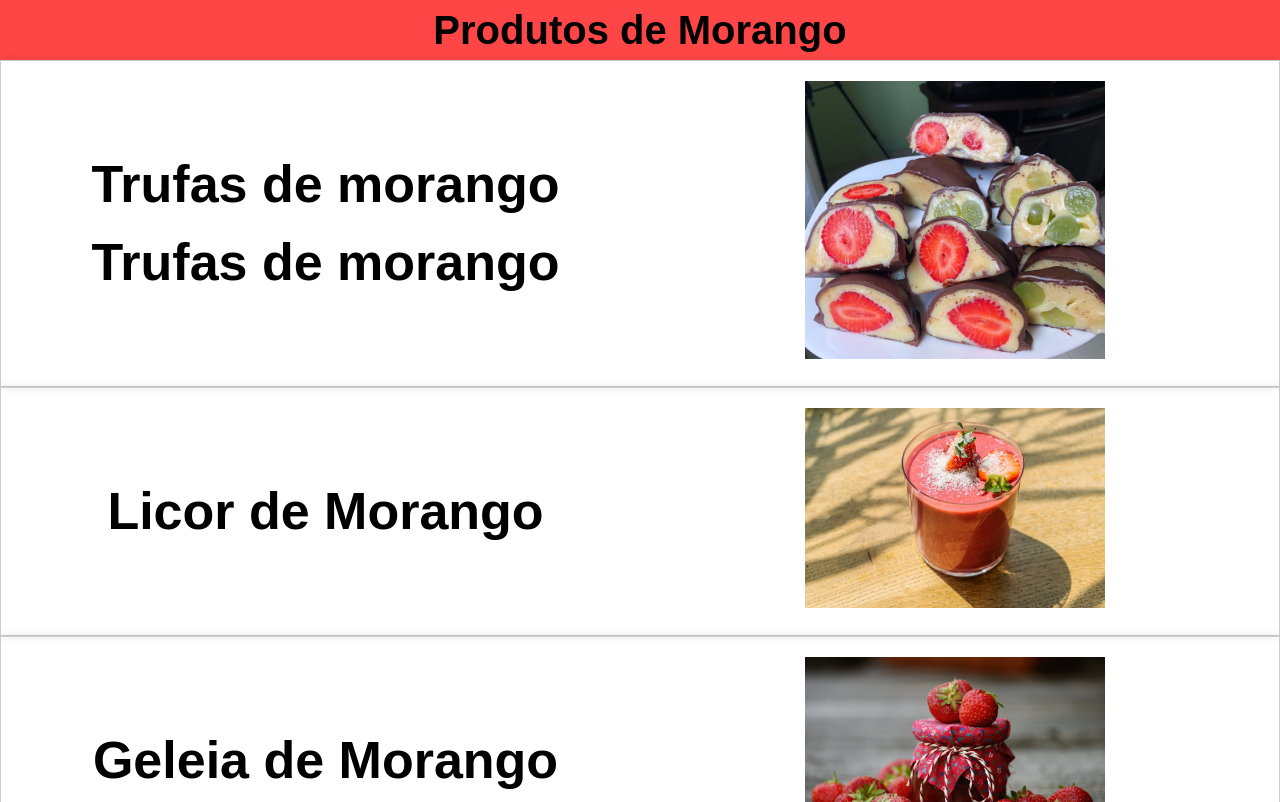
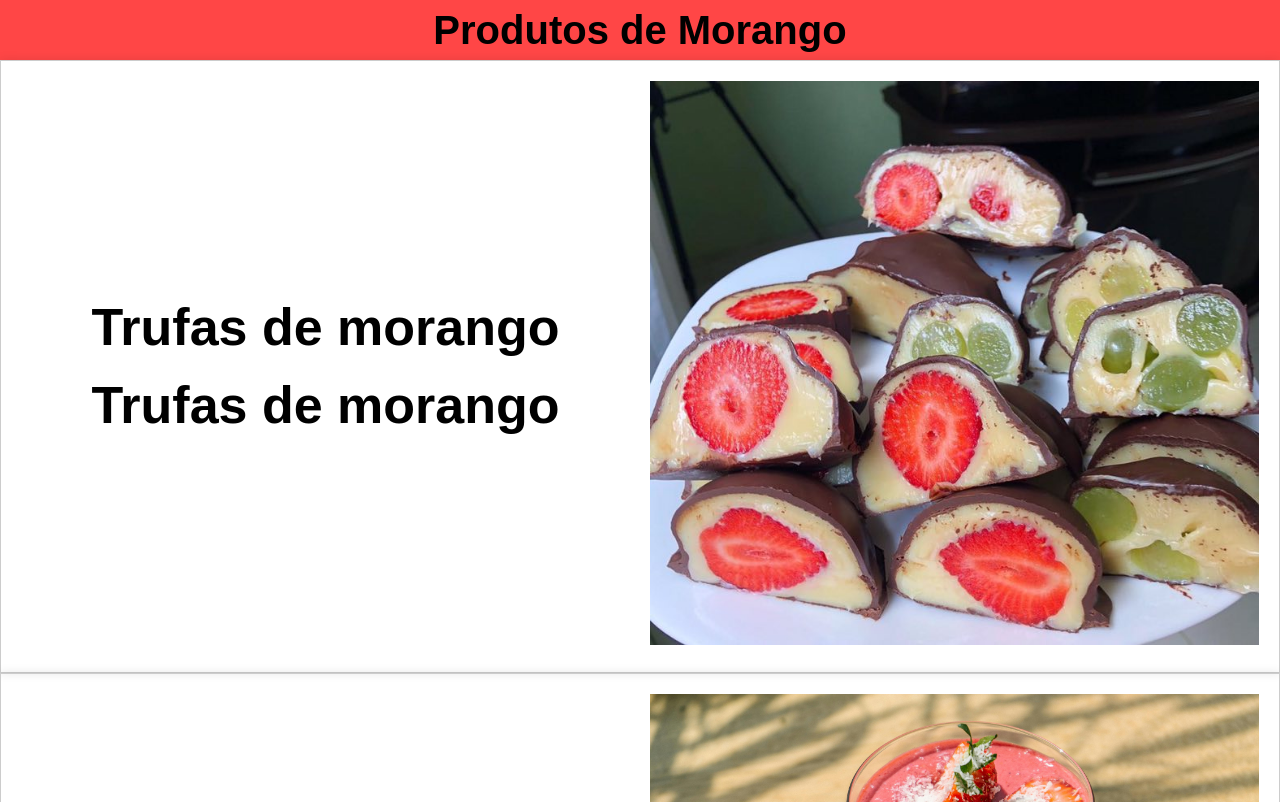
Before and after one commit to Lucas26022008/Agrinho1, a plain HTML site: page morangos.html in a window 1280 px wide. Shown: the top 802 px of the page. Drawn offline with Linux system fonts and the light colour scheme.

Commit message:
asdasdasda

```diff
--- a/morango.css
+++ b/morango.css
@@ -87,7 +87,7 @@ body {
   text-align: center;
 }
 
-.image-container img {
+.horta-h img {
   width: 300px;
   height: auto;
 }
@@ -105,4 +105,3 @@ body {
 .horta--imagem {
   max-width: 100%;
   height: auto;
-}
```
